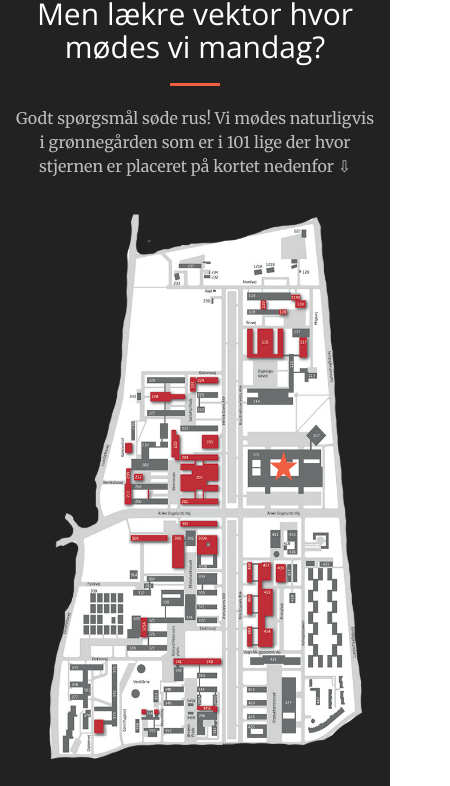
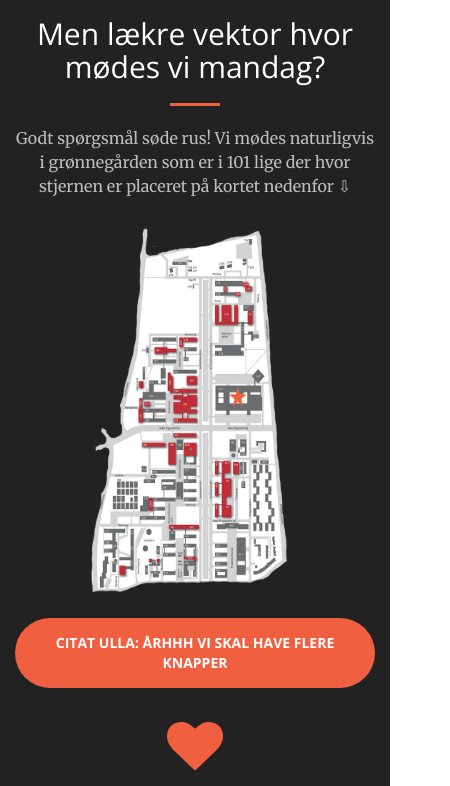
Before and after one commit to Bildsoeskov16/Bildsoeskov.side, a plain HTML site: page index.html in a window 390 px wide. Shown: the part 1211-1997 px from the top of the page, 450 px wide, since content can reach past the window. Drawn offline with nearby package versions, Linux system fonts and the light colour scheme.

Commit message:
Fix: Now looks good on mobile

```diff
--- a/css/creative.css
+++ b/css/creative.css
@@ -335,6 +335,7 @@ header .header-content .header-content-inner p {
     border-color: #fff;
     color: #222;
     background-color: #fff;
+    white-space: normal;
     -webkit-transition: all .35s;
     -moz-transition: all .35s;
     transition: all .35s;
@@ -443,6 +444,7 @@ fieldset[disabled] .btn-primary.active {
     text-transform: uppercase;
     font-family: 'Open Sans','Helvetica Neue',Arial,sans-serif;
     font-weight: 700;
+    white-space: normal;
 }
 
 .btn-xl {
@@ -474,3 +476,10 @@ img::-moz-selection {
 body {
     webkit-tap-highlight-color: #222;
 }
+
+@media (max-width : 470px) {
+    .dtu-map{
+        height: 400px;
+        width: 250px;
+    }
+}
--- a/index.html
+++ b/index.html
@@ -98,7 +98,7 @@
                     <h2 class="section-heading">Men lækre vektor hvor mødes vi mandag?</h2>
                     <hr class="primary">
                     <p class="text-faded">Godt spørgsmål søde rus! Vi mødes naturligvis i grønnegården som er i 101 lige der hvor stjernen er placeret på kortet nedenfor &#8681;</p>
-                    <img src="img/dtu-kort.png" height="600" width="400">
+                    <img class="dtu-map"src="img/dtu-kort.png" height="600" width="400">
                     <br>
                     <a href="#vektor" class="btn btn-primary btn-xl page-scroll wow tada">Citat Ulla: Århhh vi skal have flere knapper</a>
                     <br>
```
Also changed, not shown: img/portfolio/1.jpg (deleted), img/portfolio/2.jpg (deleted), img/portfolio/3.jpg (deleted), img/portfolio/4.jpg (deleted), img/portfolio/5.jpg (deleted), img/portfolio/6.jpg (deleted).
